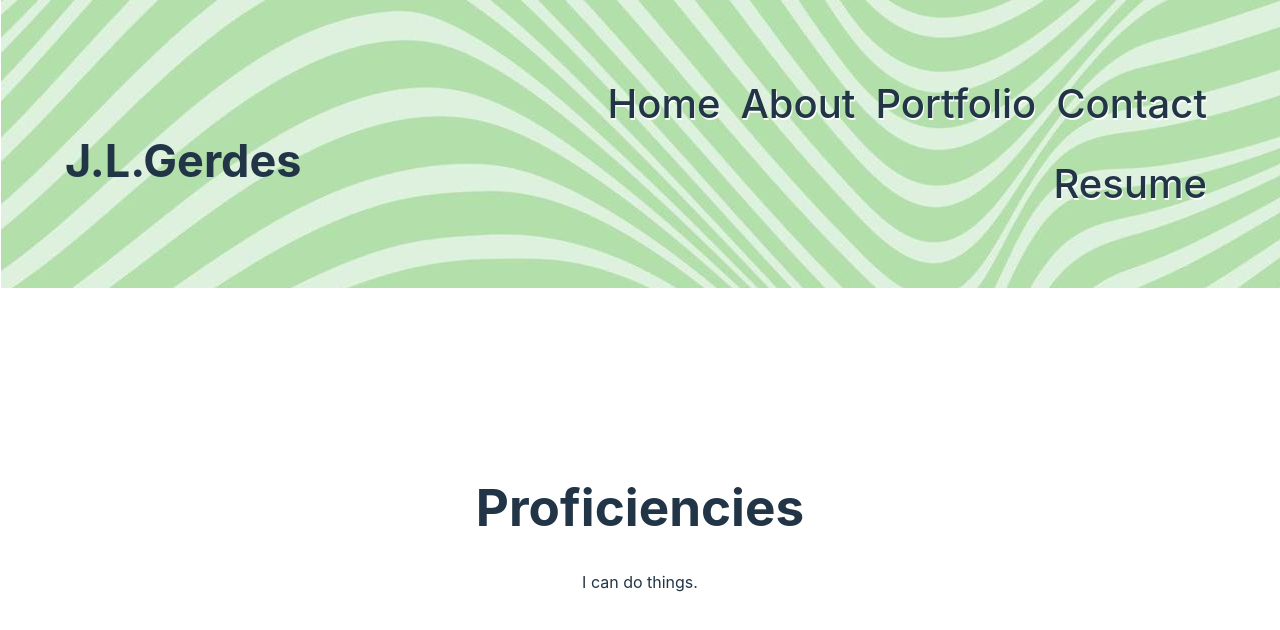
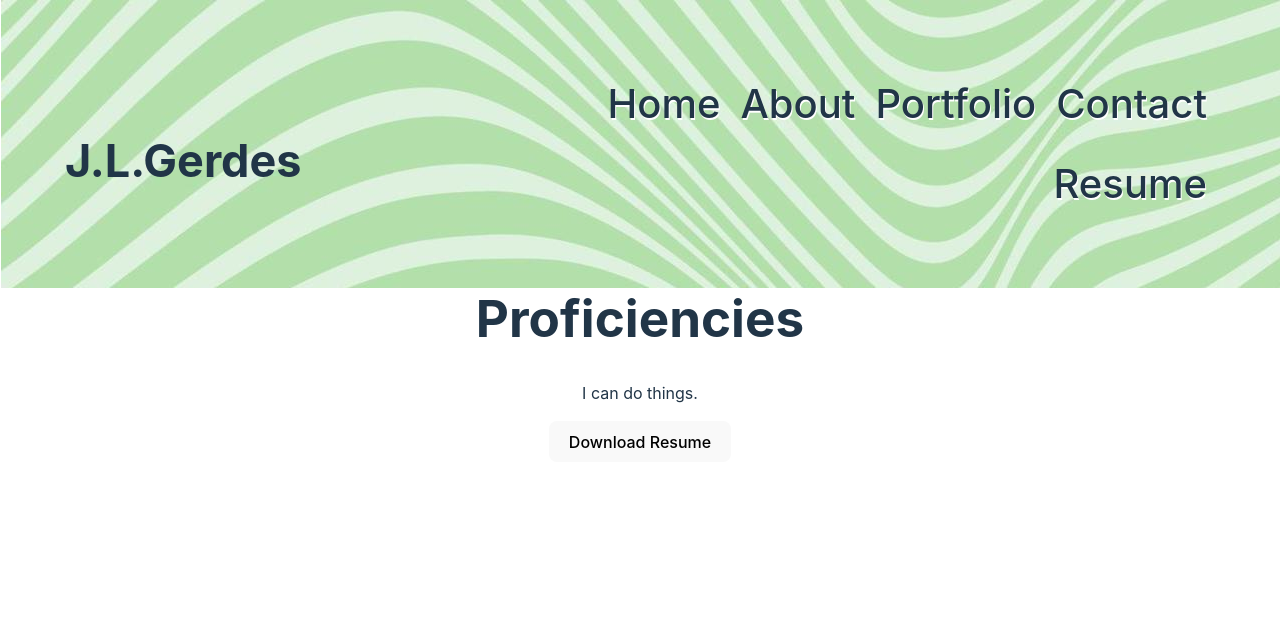
Before and after one commit to gerdesjasonl/jgPortfolio, a React (Vite) app: page /Resume in a window 1280 px wide. Shown: the top 630 px of the page. Built offline with nearby package versions, Linux system fonts and the light colour scheme.

Commit message:
Styles for footer with logos and links

```diff
--- a/src/App.css
+++ b/src/App.css
@@ -1,9 +1,16 @@
 #root {
+  display:flex;
+  flex-direction: column;
   width: 100vh;
   height: 100%;
+  min-height: 100vh;
   margin: 1px;
   padding: 0rem;
   text-align: center;
+}
+
+main {
+  flex:1
 }
 
 header {
@@ -25,6 +32,13 @@ header.Nav {
   position: absolute;
   width: 100vh;
 
+}
+
+footer {
+  height: 100px;
+  margin-top: 10%;
+  margin-bottom: 10%;
+  align-content: space-between;
 }
 
 @media screen and (min-width: 768px) {
@@ -56,4 +70,9 @@ header.Nav {
     display: inline-block;
     text-align: left;
   }
+
+  footer {
+    margin-top: 20%;
+    margin-bottom: 20%;
+  }
 }
--- a/src/components/pages/AboutMe.jsx
+++ b/src/components/pages/AboutMe.jsx
@@ -11,7 +11,7 @@ export default function AboutMe () {
       alignItems: 'center',
       width: '100%',
       marginLeft: '0%',
-      marginTop: '-10%',
+      marginTop: '0%',
       padding: '20px',
       borderRadius: '12px',
       boxShadow: '0px 4px 10px rgba(0,0,0,1)',
--- a/src/components/pages/Contact.jsx
+++ b/src/components/pages/Contact.jsx
@@ -32,6 +32,7 @@ export default function Contact() {
       display: 'flex',
       flexDirection: 'column',
       justifyContent: 'center',
+      marginTop: '-5%',
       width: '80%',
       margin: 'auto',
     };
--- a/src/components/pages/Resume.jsx
+++ b/src/components/pages/Resume.jsx
@@ -1,3 +1,4 @@
+
 export default function Resume () {
     return (
         <div>
@@ -5,6 +6,14 @@ export default function Resume () {
         <p>
             I can do things.
         </p>
+        <a
+            href="/Jason_Gerdes_Resume_2024.docx"
+            download="JasonGerdesResume"
+            target="_blank"
+            rel="noreferrer"
+        >
+            <button>Download Resume</button>
+        </a>
       </div>
     );
 }
```
Also changed, not shown: src/App.jsx (+8 -1 lines), 1 other file (tests, documents, lock files or other folders).
